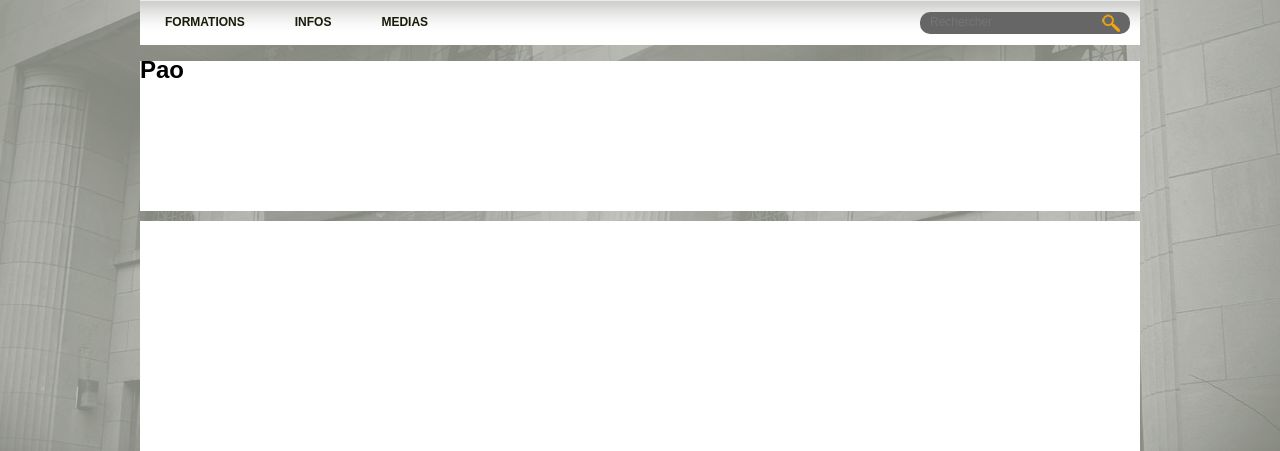
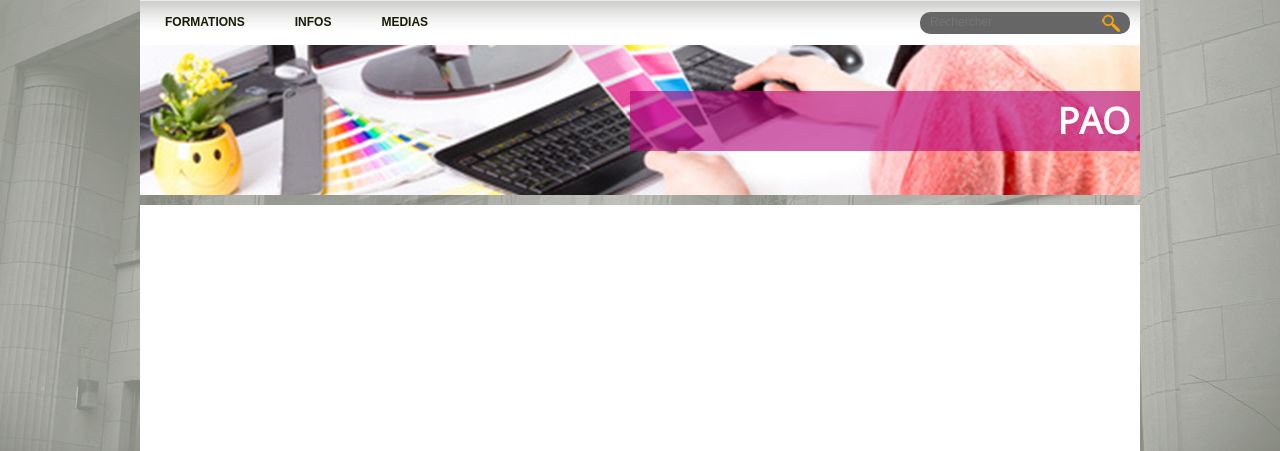
Before and after one commit to cf2m-beta/cf2m-site, a PHP site: page /cf2m-site/demploye/?menu=5 in a window 1280 px wide. Shown: the part 161-612 px from the top of the page. Run offline with PHP 8.4, Linux system fonts and the light colour scheme; data comes from the database, SQL or seed files in the repository; some libraries are stand-ins or nearby versions.

Commit message:
Banner et slide

```diff
--- a/css/styles_v1.css
+++ b/css/styles_v1.css
@@ -274,9 +274,128 @@ nav li a:hover
 	/*border:1px solid #F90;*/
 	height:150px;
 	background-color:#fff;
-	margin-top:10px;
+	/*margin-top:10px;*/
 }
 
+.wdev
+{
+	background:url(../images/dev_web.jpg) no-repeat left center;
+	position:relative;
+}
+
+.wdev h1
+{
+	height:60px;
+	width:500px;
+	background-color: rgba(255, 153, 0, 0.6);
+	display:block;
+	position:absolute;
+	right:0;
+	bottom:20px;
+	color:#fff;
+	font-size:3em;
+	padding-right:10px;
+	text-align:right;
+	line-height:60px;
+	text-transform:uppercase;
+	font-family: 'Open Sans', sans-serif;
+}
+
+#banner.pao
+{
+	background:url(../images/pao_ban.jpg) no-repeat left center;
+	position:relative;
+}
+
+.pao h1
+{
+	height:60px;
+	width:500px;
+	background-color: rgba(181, 0, 123, 0.6);
+	display:block;
+	position:absolute;
+	right:0;
+	bottom:20px;
+	color:#fff;
+	font-size:3em;
+	padding-right:10px;
+	text-align:right;
+	line-height:60px;
+	text-transform:uppercase;
+	font-family: 'Open Sans', sans-serif;
+}
+
+.amm
+{
+	background:url(../images/aam_ban.jpg) no-repeat left center;
+	position:relative;
+}
+
+.amm h1
+{
+	height:60px;
+	width:500px;
+	background-color: rgba(25, 107,242, 0.6);
+	display:block;
+	position:absolute;
+	right:0;
+	bottom:20px;
+	color:#fff;
+	font-size:3em;
+	padding-right:10px;
+	text-align:right;
+	line-height:60px;
+	text-transform:uppercase;
+	font-family: 'Open Sans', sans-serif;
+}
+
+.acompt
+{
+	background:url(../images/aide_ban.jpg) no-repeat left center;
+	position:relative;
+}
+
+.acompt h1
+{
+	height:60px;
+	width:500px;
+	background-color: rgba(204, 204, 0, 0.6);
+	display:block;
+	position:absolute;
+	right:0;
+	bottom:20px;
+	color:#fff;
+	font-size:3em;
+	padding-right:10px;
+	text-align:right;
+	line-height:60px;
+	text-transform:uppercase;
+	font-family: 'Open Sans', sans-serif;
+}
+
+.res
+{
+	background:url(../images/rezo_ban.jpg) no-repeat left center;
+	position:relative;
+}
+
+.res h1
+{
+	height:60px;
+	width:500px;
+	background-color: rgba(255, 0, 0, 0.6);
+	display:block;
+	position:absolute;
+	right:0;
+	bottom:20px;
+	color:#fff;
+	font-size:3em;
+	padding-right:10px;
+	text-align:right;
+	line-height:60px;
+	text-transform:uppercase;
+	font-family: 'Open Sans', sans-serif;
+}
 
 /*---------------------------*/
 /*---------CONTENTS----------*/
@@ -1006,28 +1125,3 @@ footer
 /*---------------------------*/
 /*---CONTENUES FORMATION-----*/
 /*---------------------------*/
-
-.wdev
-{
-	background:url(../images/dev_web.jpg) no-repeat left center;
-	position:relative;
-}
-
-.wdev h1
-{
-	height:60px;
-	width:500px;
-	background-color: rgba(255, 153, 0, 0.6);
-	display:block;
-	position:absolute;
-	right:0;
-	top:50px;
-	color:#fff;
-	font-size:3em;
-	padding-right:10px;
-	text-align:right;
-	line-height:60px;
-	text-transform:uppercase;
-	font-family: 'Open Sans', sans-serif;
-
-}
```
Also changed, not shown: images/aam_ban.jpg (added), images/aide_ban.jpg (added), images/pao_ban.jpg (added), images/rezo_ban.jpg (added).
